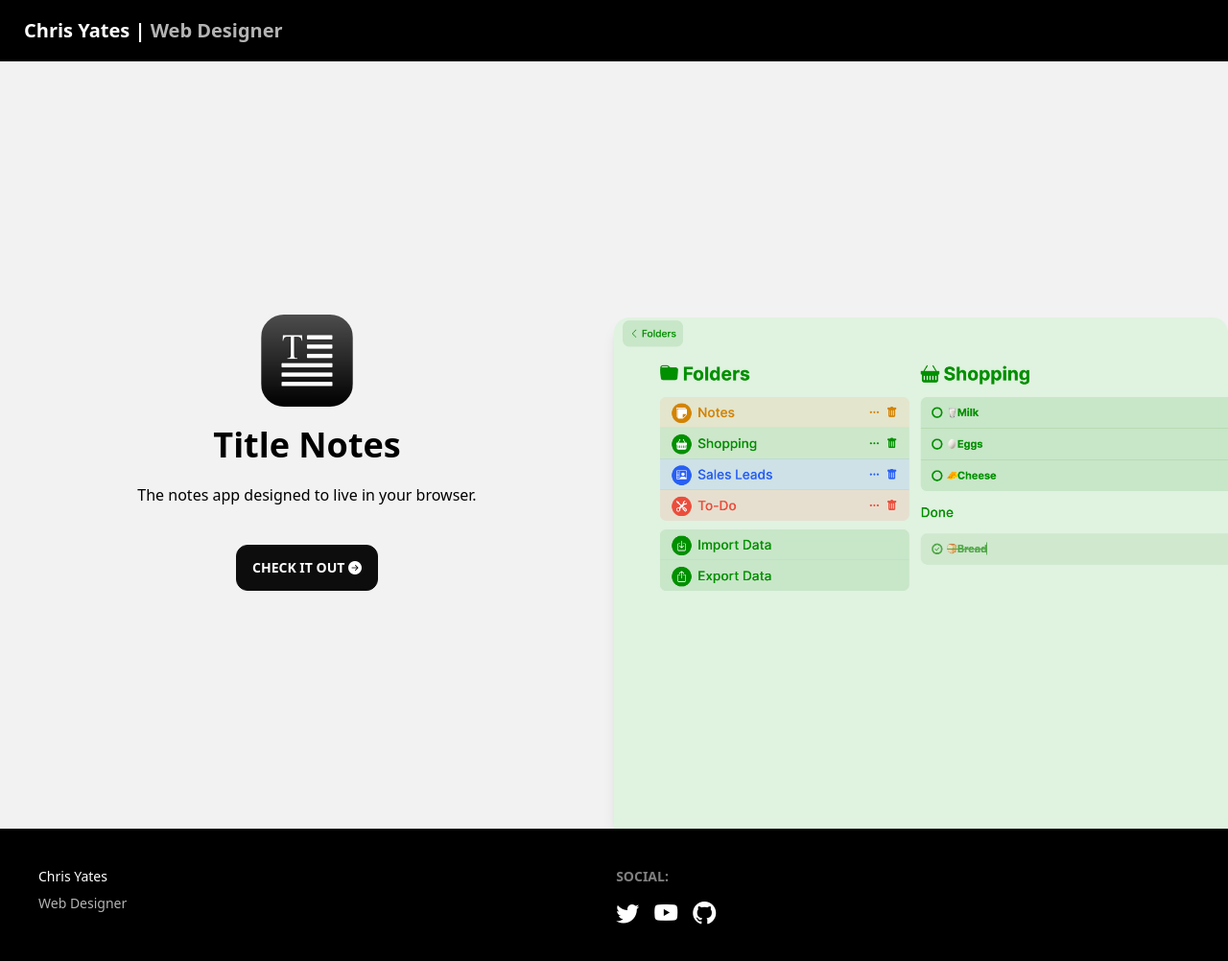
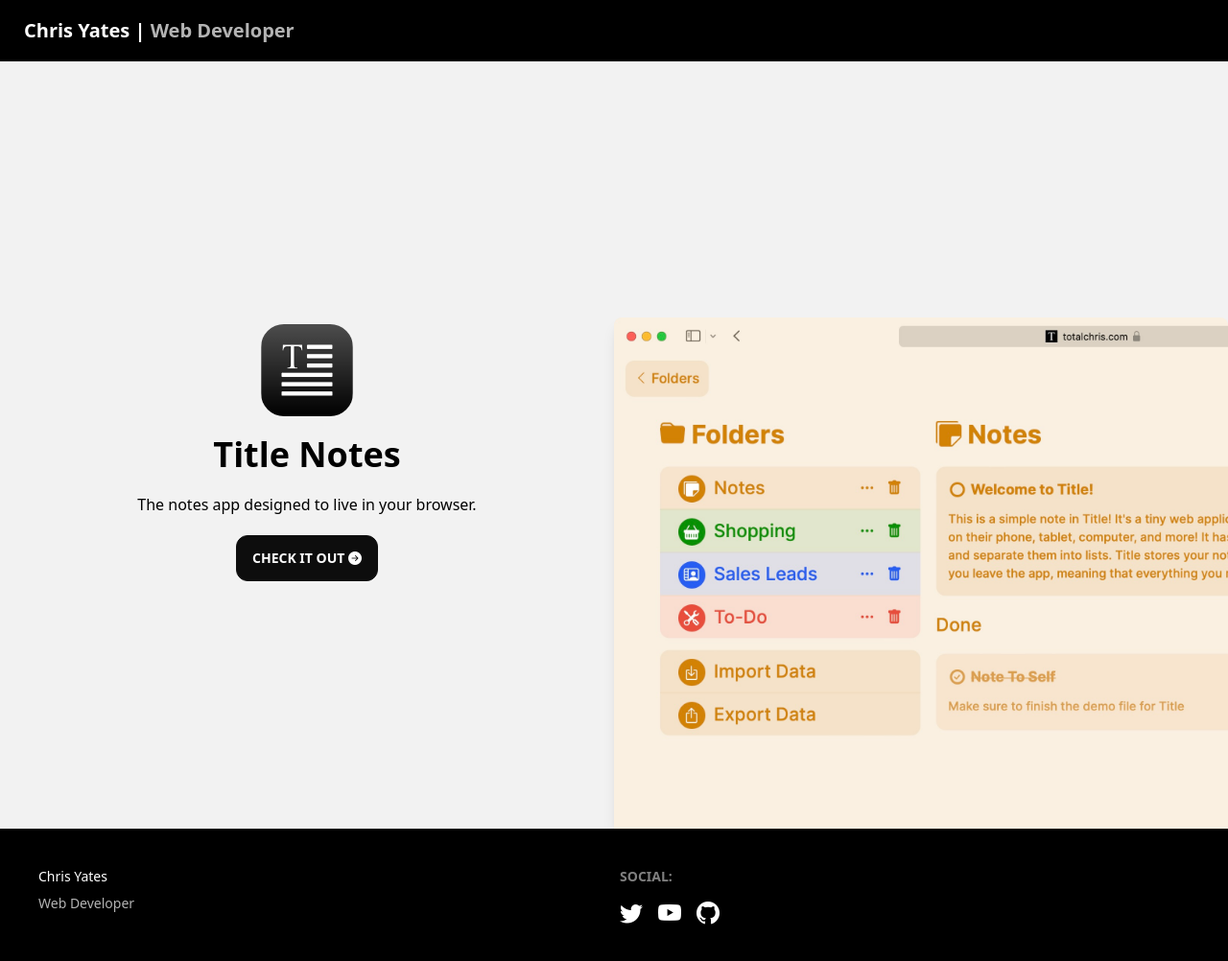
Before and after one commit to TotalChris/totalchris.github.io, a website: page index.html in a window 1280 px wide. Shown: the whole page at 96% size. Drawn offline with nearby package versions, Linux system fonts and the light colour scheme.

Commit message:
Replace Title screenshot asset with better one Change 'Designer' to 'Developer'

```diff
--- a/index.html
+++ b/index.html
@@ -1,6 +1,6 @@
 <html data-theme="lofi">
     <head>
-        <title>TotalChris</title>
+        <title>Chris Yates | Home</title>
         <meta name="viewport" content="initial-scale=1.0, width=device-width" />
         <link rel="stylesheet" href="./index.css" />
         <link rel="stylesheet" href="https://cdn.jsdelivr.net/npm/bootstrap-icons@1.10.2/font/bootstrap-icons.css">
@@ -8,7 +8,7 @@
     <body>
       <div class="navbar bg-neutral">
         <div class="flex-1">
-          <a class="btn btn-ghost normal-case text-xl text-neutral-content">Chris Yates |&nbsp;<div class="opacity-70">Web Designer</div></a>
+          <a class="btn btn-ghost normal-case text-xl text-neutral-content">Chris Yates |&nbsp;<div class="opacity-70">Web Developer</div></a>
         </div>
       </div>
       <div class="flex flex-col lg:flex-row">
@@ -20,14 +20,14 @@
                   <img src="./img/title192.png" alt="Title Notes logo" class="w-24 rounded-3xl mx-auto"/>
                 </h1>
                 <h2 class="mt-5 text-4xl font-bold text-center">Title Notes</h2>
-                <p class="mt-5 mb-10 text-center">The notes app designed to live in your browser.</p>
+                <p class="my-5 text-center">The notes app designed to live in your browser.</p>
                 <button type="button" alt="Link to new Title Notes site" class="btn btn-primary rounded-xl" onclick="window.location = 'https://totalchris.com/title'">Check it out&nbsp;<i class="bi bi-arrow-right-circle-fill"></i></button>
               </div>
             </div>
           </div>
         </div>
         <div class="bg-base-200 w-full lg:w-1/2 flex">
-          <img src="./img/title.png" class="self-center mx-auto shadow-lg w-2/3 h-2/3 lg:self-end lg:w-auto" style="border-radius: 1rem 1rem 0 0; object-fit: cover; object-position: 0 0;"></img>
+          <img src="./img/title.jpeg" class="self-center mx-auto shadow-lg w-2/3 h-2/3 lg:self-end lg:w-auto" style="border-radius: 0.5rem 0.5rem 0 0; object-fit: cover; object-position: 0 0;"></img>
         </div>
       </div>
 
@@ -36,7 +36,7 @@
 
       <footer class="footer p-10 bg-neutral text-neutral-content">
         <div>
-          <p>Chris Yates<br/><div class="opacity-70">Web Designer</div></p>
+          <p>Chris Yates<br/><div class="opacity-70">Web Developer</div></p>
         </div>
         <div>
           <span class="footer-title">Social:</span>
```
Also changed, not shown: img/title.jpeg (added), img/title.png (deleted), index.css.
